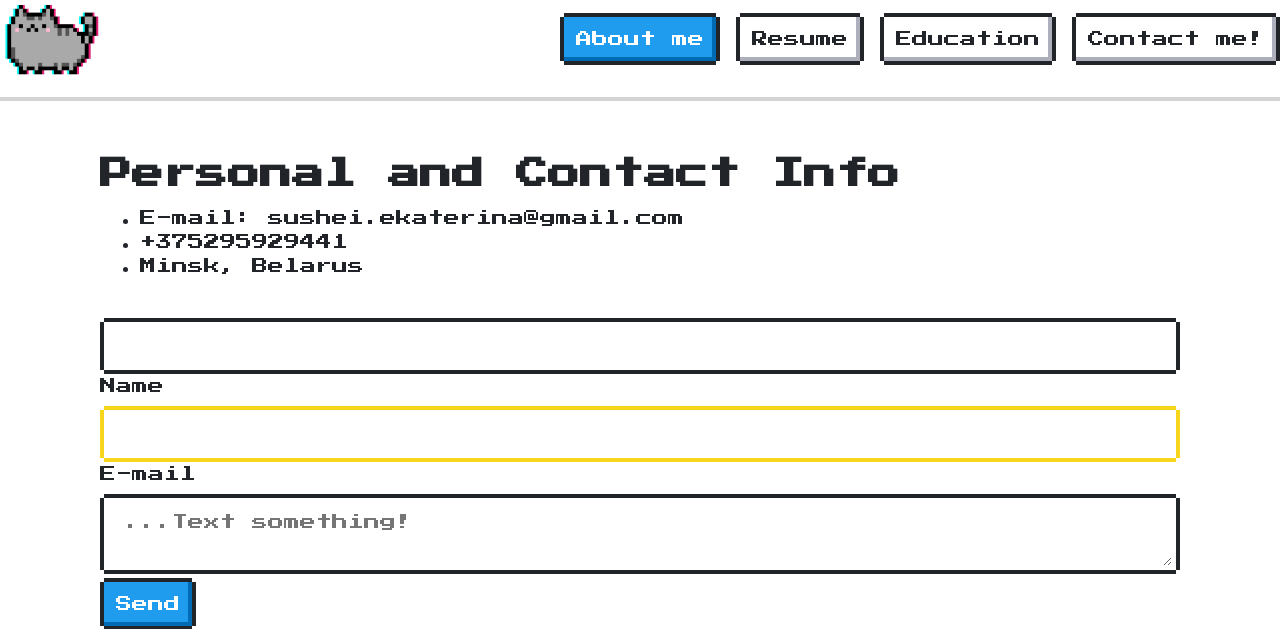
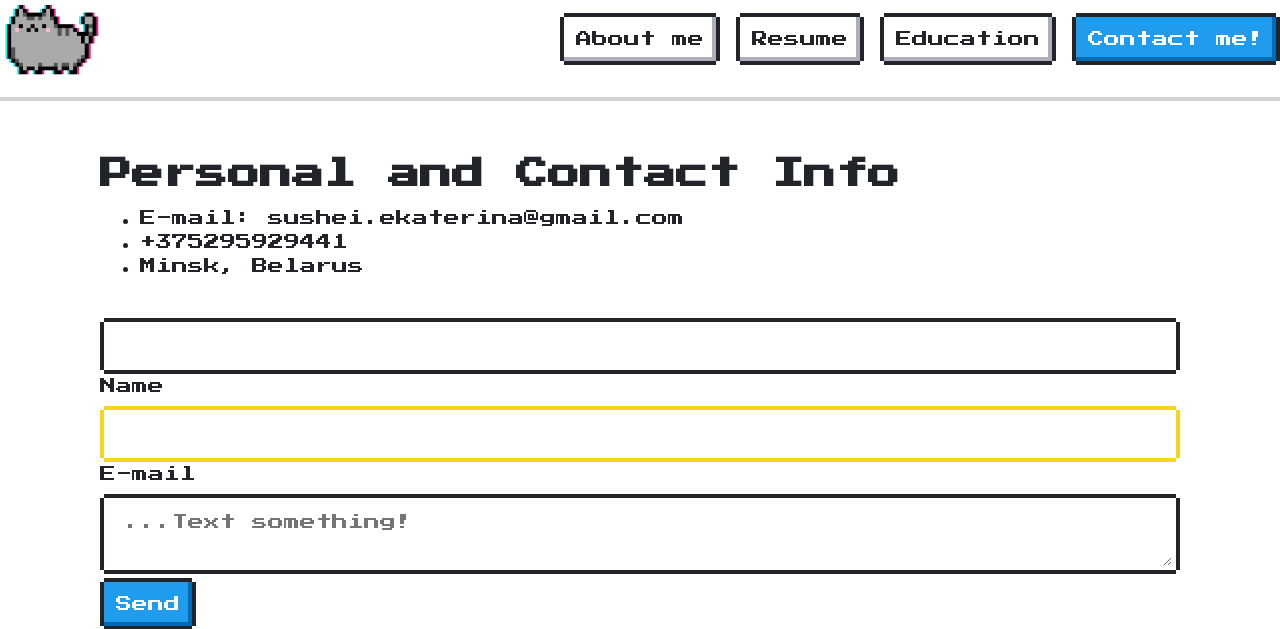
Before and after one commit to ksradau/Resume_Project, a Django app: page /contact/ in a window 1280 px wide. Shown: the top 629 px of the page. Run offline with Django 3.2, Linux system fonts and the light colour scheme; some libraries are stand-ins or nearby versions.

Commit message:
Buttons color changing added

```diff
--- a/src/project/templates/base.html
+++ b/src/project/templates/base.html
@@ -18,11 +18,11 @@
     <header>
         <a href="{% url 'index:index' %}"><img src="{% static 'logo.jpg' %}" alt="Logo" width="100px"/></a>
         <nav>
-            {% with request.resolver_match.url_name as url_name %}
-            <a class="nes-btn is-primary" href="{% url 'index:index' %}">About me</a>
-            <a class="nes-btn" href="{% url 'resume:index' %}">Resume</a>
-            <a class="nes-btn" href="{% url 'education:index' %}">Education</a>
-            <a class="nes-btn" href="{% url 'contact:index' %}">Contact me!</a>
+            {% with request.resolver_match.namespace as ns %}
+            <a class="nes-btn {% if ns == 'index' %}is-primary{% endif %}" href="{% url 'index:index' %}">About me</a>
+            <a class="nes-btn {% if ns == 'resume' %}is-primary{% endif %}" href="{% url 'resume:index' %}">Resume</a>
+            <a class="nes-btn {% if ns == 'education' %}is-primary{% endif %}" href="{% url 'education:index' %}">Education</a>
+            <a class="nes-btn {% if ns == 'contact' %}is-primary{% endif %}" href="{% url 'contact:index' %}">Contact me!</a>
             {% endwith %}
         </nav>
     </header>
```
